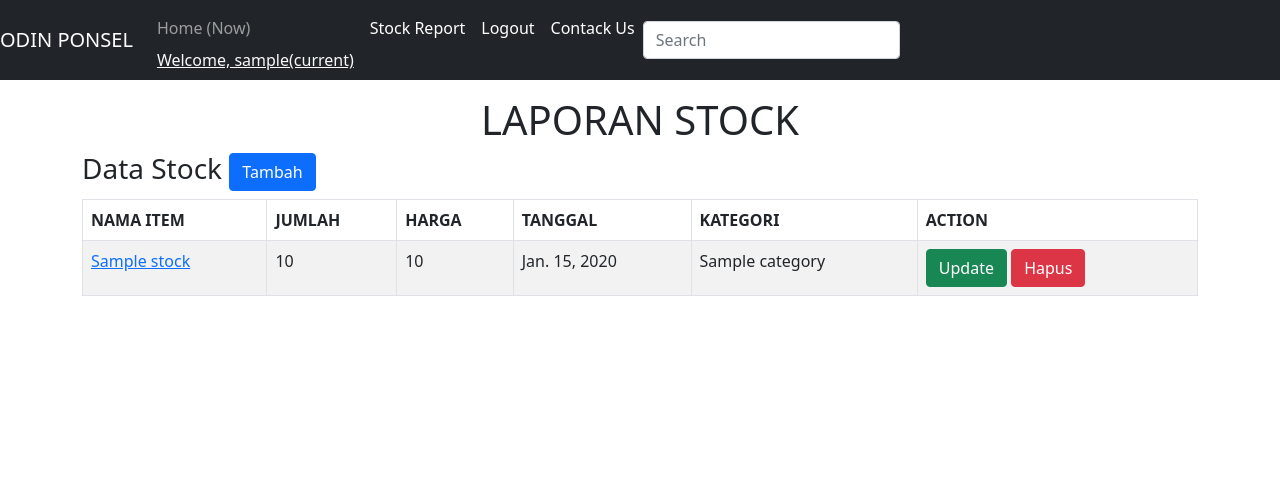
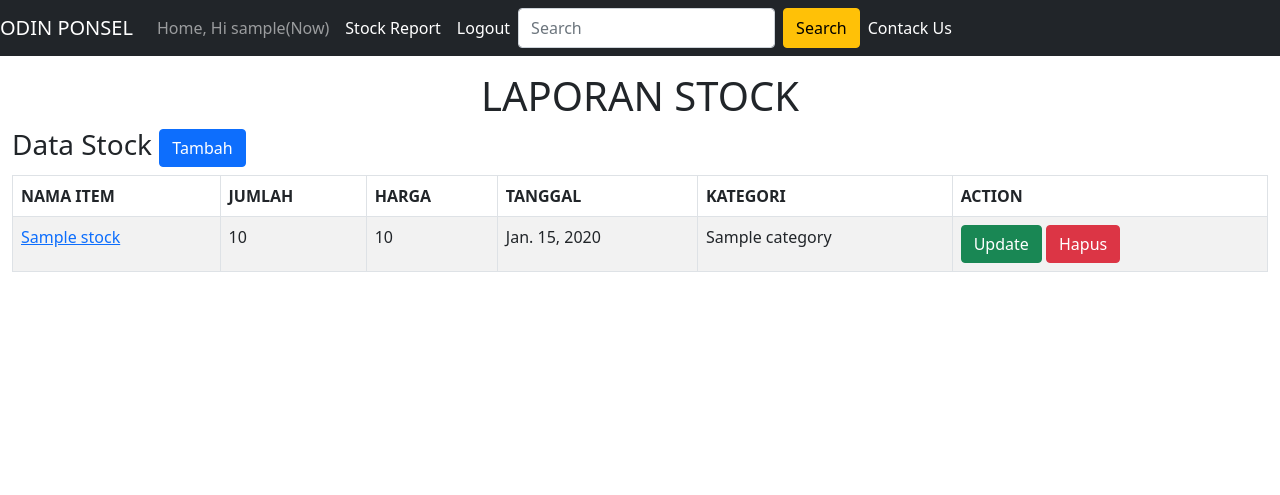
Before and after one commit to moh-ariful/cellphone-store-inventory, a Django app: page /stock/ in a window 1280 px wide. Shown: the top 495 px of the page. Run offline with Django 3.2, Linux system fonts and the light colour scheme; a user stored in the database is signed in; tables that the repository leaves empty hold one stand-in row (values such as "Sample post").

Commit message:
Hampir Finish

```diff
--- a/stock/views.py
+++ b/stock/views.py
@@ -3,6 +3,7 @@ from .models import Stock
 from django.urls import reverse_lazy
 from django.views import generic
 from .forms import CreateUserForm
+from django.db.models import Q
 
 # Create your views here.
 
@@ -17,6 +18,12 @@ def contact(request):
 
 def stok(request):
     stocks = Stock.objects.all().order_by('-id')
+    query = request.GET.get('q')
+
+    if query:
+        stocks = stocks.filter(Q(nama__icontains=query) |
+                               Q(jumlah__icontains=query))
+
     context = {
         'stocks': stocks
     }
--- a/templates/base.html
+++ b/templates/base.html
@@ -8,6 +8,7 @@
 
     <!-- Bootstrap CSS -->
     <link href="https://cdn.jsdelivr.net/npm/bootstrap@5.0.2/dist/css/bootstrap.min.css" rel="stylesheet" integrity="sha384-EVSTQN3/azprG1Anm3QDgpJLIm9Nao0Yz1ztcQTwFspd3yD65VohhpuuCOmLASjC" crossorigin="anonymous">
+    <link rel="shortcut icon" type="image/png" href="{% static 'favicon.ico' %}"/>
 
     <title>Odin Ponsel</title>
   </head>
@@ -21,8 +22,7 @@
         <div class="collapse navbar-collapse" id="navbarsExample02">
           <ul class="navbar-nav mr-auto">
             <li class="nav-item active">
-              <a class="nav-link" href="{% url 'home' %}">Home <span class="sr-only">(Now)</span></a>
-              <a class="p-2 text-light">Welcome, {{ user.username }}<span class="sr-only">(current)</span></a>
+              <a class="nav-link" href="{% url 'home' %}">Home, Hi {{ user.username }}<span class="sr-only">(Now)</span></a>
             </li>
             {% if user.is_authenticated %}
             <li class="nav-item active">
@@ -31,6 +31,10 @@
             <li class="nav-item active">
               <a class="nav-link active" href="{% url 'logout' %}">Logout</a>
             </li>
+            <form class="d-flex" role="search" method="get">
+              <input class="form-control me-2" type="search" name="q" placeholder="Search" aria-label="Search">
+              <button class="btn btn-warning" type="submit">Search</button>
+            </form>
             {% else %}
             <li class="nav-item active">
               <a class="nav-link active" href="{% url 'login' %}">Login</a>
@@ -43,9 +47,8 @@
               <a class="nav-link active" href="{% url 'contact' %}">Contack Us</a>
             </li>
           </ul>
-          <form class="form-inline my-2 my-md-0">
-            <input class="form-control" type="text" placeholder="Search">
-          </form>
+
+
         </div>
       </nav>
 
--- a/templates/stok.html
+++ b/templates/stok.html
@@ -3,7 +3,7 @@
 
 {% block content %}
 
-<div class="container mt-3 mb-3">
+<div class="container-fluid mt-3 mb-3">
     <center><h1>LAPORAN STOCK</h1></center>
     <div class="row">
       <div class="col-md-12">
```
Also changed, not shown: static/favicon.ico (added).
